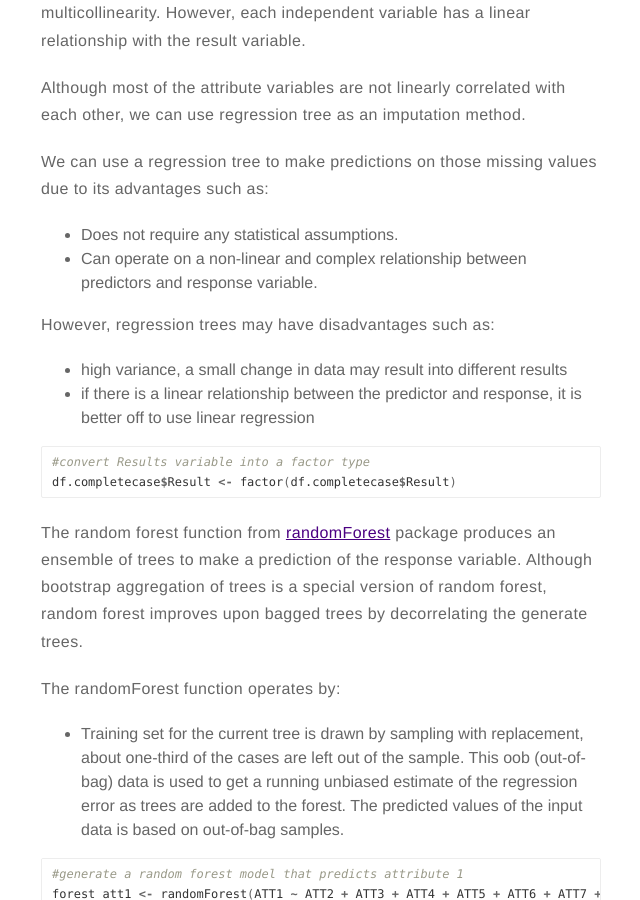
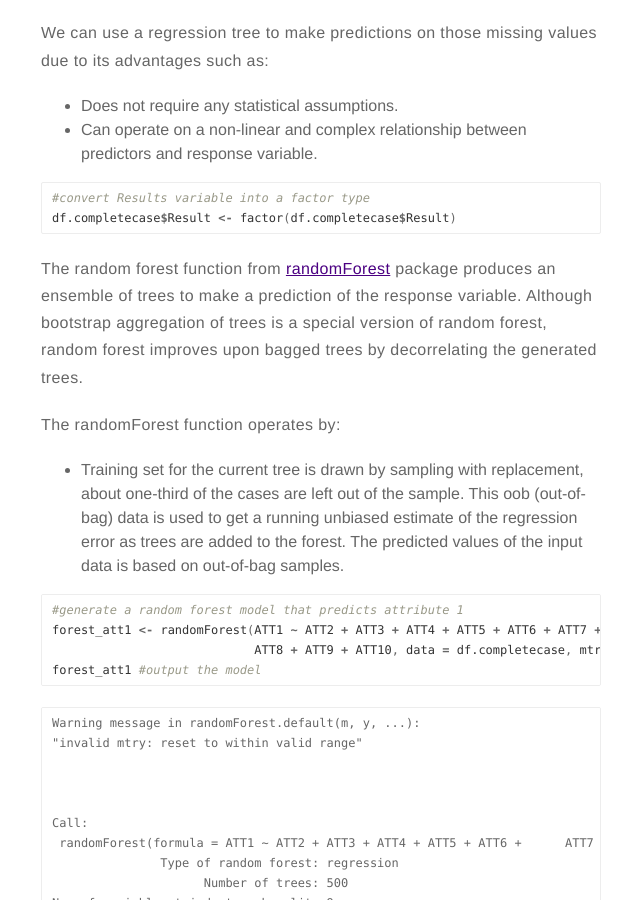
Before and after one commit to lawko698/lawko698.github.io, a Jekyll site: the page built from _posts/2018-08-16-classification-imbalance-classes.markdown, in a window 1280 px wide and 900 px high, scrolled down 15350 px. Shown: the whole window, without its empty margins (319-959 px from the left). Built offline with Jekyll 4.4.1, drawn with Linux system fonts in a browser that asks for light colours; some of the changed text lies outside the part shown.

Commit message:
Update 2018-08-16-classification-imbalance-classes.markdown

````diff
--- a/_posts/2018-08-16-classification-imbalance-classes.markdown
+++ b/_posts/2018-08-16-classification-imbalance-classes.markdown
@@ -447,7 +447,7 @@
 
 From above, we can see result 0 and 1 have similar number of points with different means for the same attribute. The skew of result 0 is larger and kurtosis is larger for result 1.
 
-Result 2 and 3 have smaller number of points with result 3 having the smallest number of datapoints. This means the dataset have an inbalanced class distribution. This can make it difficuit to identify classes correctly especially result 3 has similar attributes to result 2.
+Result 2 and 3 have smaller number of points with result 3 having the smallest number of datapoints. This means the dataset have an inbalanced class distribution.
 
 <h1>Visual Representation of class distribution </h1>
 
@@ -588,9 +588,7 @@
 ![png](https://lawko698.github.io/assets/images/Detecting%20Prostate%20Cancers_files/Detecting%20Prostate%20Cancers_41_1.png)
 
 
-From the histogram, we do not see a normal distribution in any 10 attributes. Interestingly, in attribute 1,3,4,5, as you move along the x-axis the number of points at value 3 dips quite sharply. Overall, there is a slow declining trend as you move along the x-axis. Since it is not heavily skewed, a log transformation will not convert it to a normal distribution.
-
-From earlier, we can see result 0 and 1 are similar but 2 and 3 are smaller in number.
+From the histogram, we do not see a normal distribution in any 10 attributes. Interestingly, in attribute 1,3,4,5, as you move along the x-axis the number of points at value 3 dips quite sharply. Overall, there is a slow declining trend as you move along the x-axis.
 
 <h1>Association between variables: Correlation matrix</h1>
 
@@ -637,17 +635,12 @@
 - Does not require any statistical assumptions.
 - Can operate on a non-linear and complex relationship between predictors and response variable.
 
-However, regression trees may have disadvantages such as:
-- high variance, a small change in data may result into different results
-- if there is a linear relationship between the predictor and response, it is better off to use linear regression
-
-
 ```R
 #convert Results variable into a factor type
 df.completecase$Result <- factor(df.completecase$Result)
 ```
 
-The random forest function from [randomForest](https://cran.r-project.org/web/packages/randomForest/randomForest.pdf) package produces an ensemble of trees to make a prediction of the response variable. Although bootstrap aggregation of trees is a special version of random forest, random forest improves upon bagged trees by decorrelating the generate trees.
+The random forest function from [randomForest](https://cran.r-project.org/web/packages/randomForest/randomForest.pdf) package produces an ensemble of trees to make a prediction of the response variable. Although bootstrap aggregation of trees is a special version of random forest, random forest improves upon bagged trees by decorrelating the generated trees.
 
 The randomForest function operates by:
 - Training set for the current tree is drawn by sampling with replacement, about one-third of the cases are left out of the sample. This oob (out-of-bag) data is used to get a running unbiased estimate of the regression error as trees are added to the forest. The predicted values of the input data is based on out-of-bag samples.
@@ -1100,7 +1093,7 @@
       incurable       0  0.000 0.000     1.000
 
 
-From the table above, we can see multinomial logistic regression is able to better predict result 3 compared to LDA and QDA. However, it misclassifies result 1 more than LDA and QDA.
+From the table above, we can see multinomial logistic regression is able to better predict result 3 compared to LDA and QDA. However, it misclassifies result 2.
 
 
 ```R
@@ -1173,7 +1166,7 @@
 
 
 
-From the table above, there isn't a variable that significantly stands out as the most important one in the model, but rather every variable plays a role in the model.
+From the table above, ATT1 slightly stands out as the important one in the model, but other variables plays a role in the model.
 
 
 ```R
@@ -1320,9 +1313,8 @@
     Multi-class area under the curve: 96.9%
 
 
-From the prediction results, we obtain a 96.9% AUC score. The model performs well in predicting the test data but still slightly worse than LDA, QDA and multinominal logistic regression. This suggests the datasets class distribution are better off seperated by a linear decision boundry rather than a gaussian boundry.
+From the prediction results, we obtain a 96.9% AUC score. The model performs well in predicting the test data but still worse than LDA, QDA and multinominal logistic regression. This suggests the datasets class distribution are better off seperated by a linear decision boundry rather than a gaussian boundry.
 
-Since linear decision boundaries seem to perform the 'best' so far we should look at SVM linear kernal.
 
 
 ```R
@@ -1421,7 +1413,7 @@
     Multi-class area under the curve: 99.59%
 
 
-The AUC score is 99.59% which is the fourth best prediction score out of all of the models. The SVM uses a one-against-one classification which may provide a better strategy in adjusting the decision boundary (while allowing some misclassifications due to overlapping regions). However, from previous models there does not seem to have datapoints that are not well separated.
+The AUC score is 99.59% which is the second best prediction score out of all of the models which isn't too surprising as SVM (linear) and logistic regression are similar in terms of performance.
 
 Note: The graph is not plotted since the PCA does not show the same shape previously shown due to sampling a portion of the original data.
 
````
Also changed, not shown: other parts of _posts/2018-08-16-classification-imbalance-classes.markdown (+2 -2 lines).
